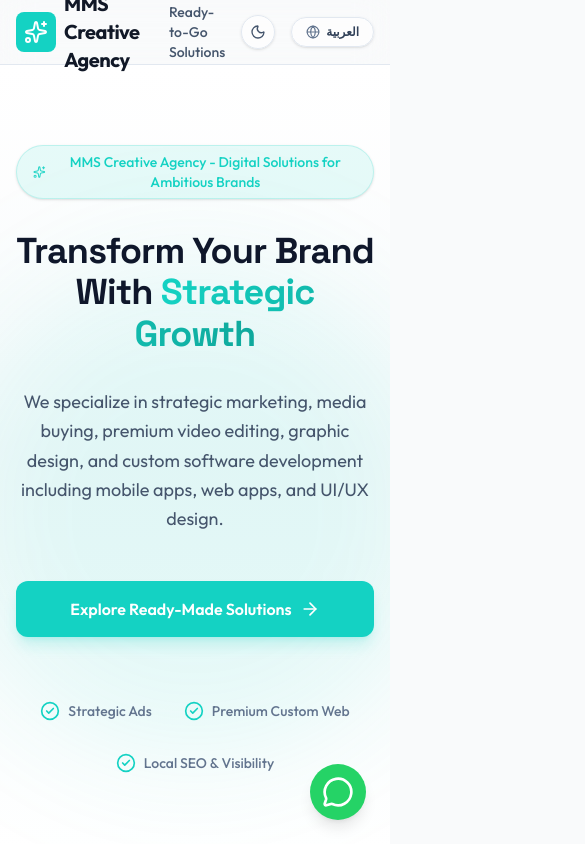
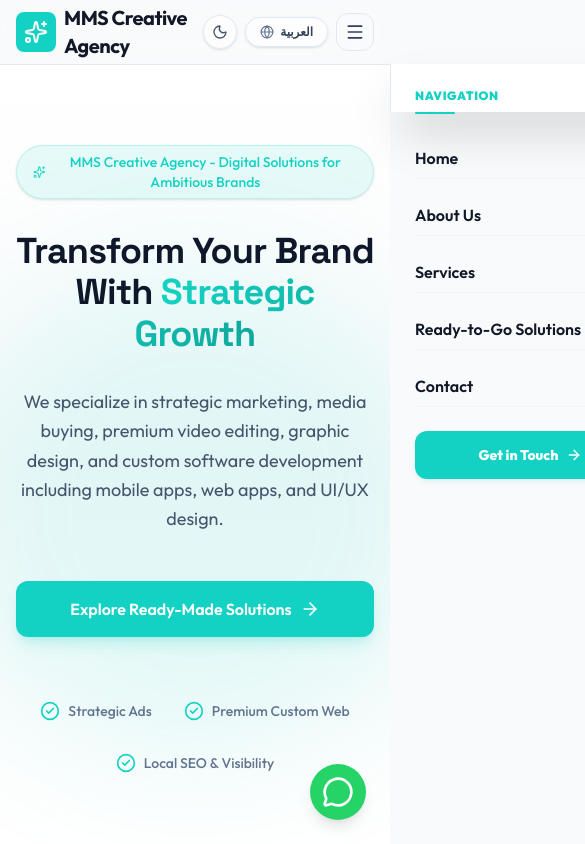
Before and after one commit to Muhammed9955/WebStudio, a Next.js app: page /en in a window 390 px wide. Shown: the top 844 px of the page, 585 px wide, since content can reach past the window. Built offline with nearby package versions, Linux system fonts and the light colour scheme.

Commit message:
Fix mobile view: add hamburger mobile menu for navbar, and optimize padding on mobile screens

```diff
--- a/src/app/[lang]/page.tsx
+++ b/src/app/[lang]/page.tsx
@@ -243,7 +243,7 @@
             </div>
           </div>
 
-          <div className="max-w-2xl mx-auto bg-white dark:bg-slate-900 border border-slate-200/50 dark:border-slate-800/80 rounded-3xl p-8 md:p-10 shadow-lg shadow-slate-100 dark:shadow-none">
+          <div className="max-w-2xl mx-auto bg-white dark:bg-slate-900 border border-slate-200/50 dark:border-slate-800/80 rounded-3xl p-6 md:p-10 shadow-lg shadow-slate-100 dark:shadow-none">
             <ContactForm
               lang={lang}
               labels={{
--- /dev/null
+++ b/src/components/MobileNavbarMenu.tsx
@@ -0,0 +1,122 @@
+"use client";
+
+import { useState, useEffect } from "react";
+import Link from "next/link";
+import { Menu, X, Sparkles, ArrowRight } from "lucide-react";
+
+interface MobileNavbarMenuProps {
+  lang: string;
+  labels: {
+    home: string;
+    about: string;
+    services: string;
+    templates: string;
+    contact: string;
+    getStarted: string;
+  };
+}
+
+export default function MobileNavbarMenu({ lang, labels }: MobileNavbarMenuProps) {
+  const [isOpen, setIsOpen] = useState(false);
+
+  // Prevent scroll when mobile menu is open
+  useEffect(() => {
+    if (isOpen) {
+      document.body.style.overflow = "hidden";
+    } else {
+      document.body.style.overflow = "";
+    }
+    return () => {
+      document.body.style.overflow = "";
+    };
+  }, [isOpen]);
+
+  const closeMenu = () => setIsOpen(false);
+
+  return (
+    <div className="md:hidden">
+      {/* Hamburger Button */}
+      <button
+        onClick={() => setIsOpen(!isOpen)}
+        className="p-2 rounded-xl border border-slate-200 dark:border-slate-800 hover:bg-slate-50 dark:hover:bg-slate-900 transition-colors text-slate-700 dark:text-slate-350 cursor-pointer"
+        aria-label="Toggle navigation menu"
+        aria-expanded={isOpen}
+      >
+        {isOpen ? <X size={20} /> : <Menu size={20} />}
+      </button>
+
+      {/* Backdrop overlay */}
+      {isOpen && (
+        <div
+          className="fixed inset-0 top-16 z-40 bg-slate-900/60 backdrop-blur-sm animate-fade-in"
+          onClick={closeMenu}
+        />
+      )}
+
+      {/* Drawer menu */}
+      <div
+        className={`fixed inset-y-0 right-0 ltr:right-0 rtl:left-0 rtl:right-auto top-16 z-50 w-full max-w-[280px] bg-white dark:bg-slate-950 border-s border-slate-200 dark:border-slate-800/80 p-6 flex flex-col justify-between shadow-2xl transition-transform duration-300 ease-out ${
+          isOpen ? "translate-x-0" : "ltr:translate-x-full rtl:-translate-x-full"
+        }`}
+      >
+        <div className="flex flex-col space-y-6">
+          <div className="flex flex-col space-y-2">
+            <span className="text-xs font-black text-brand uppercase tracking-wider">
+              {lang === "ar" ? "قائمة التنقل" : "Navigation"}
+            </span>
+            <div className="h-0.5 w-10 bg-brand rounded-full" />
+          </div>
+
+          <nav className="flex flex-col space-y-4">
+            <Link
+              href={`/${lang}`}
+              onClick={closeMenu}
+              className="text-base font-semibold text-slate-750 dark:text-slate-300 hover:text-brand dark:hover:text-brand transition-colors py-2 border-b border-slate-100 dark:border-slate-900"
+            >
+              {labels.home}
+            </Link>
+            <Link
+              href={`/${lang}#about`}
+              onClick={closeMenu}
+              className="text-base font-semibold text-slate-750 dark:text-slate-300 hover:text-brand dark:hover:text-brand transition-colors py-2 border-b border-slate-100 dark:border-slate-900"
+            >
+              {labels.about}
+            </Link>
+            <Link
+              href={`/${lang}#services`}
+              onClick={closeMenu}
+              className="text-base font-semibold text-slate-750 dark:text-slate-300 hover:text-brand dark:hover:text-brand transition-colors py-2 border-b border-slate-100 dark:border-slate-900"
+            >
+              {labels.services}
+            </Link>
+            <Link
+              href={`/${lang}/templates`}
+              onClick={closeMenu}
+              className="text-base font-semibold text-slate-750 dark:text-slate-300 hover:text-brand dark:hover:text-brand transition-colors py-2 border-b border-slate-100 dark:border-slate-900"
+            >
+              {labels.templates}
+            </Link>
+            <Link
+              href={`/${lang}#contact`}
+              onClick={closeMenu}
+              className="text-base font-semibold text-slate-750 dark:text-slate-300 hover:text-brand dark:hover:text-brand transition-colors py-2 border-b border-slate-100 dark:border-slate-900"
+            >
+              {labels.contact}
+            </Link>
+          </nav>
+        </div>
+
+        <div className="mt-auto pt-6">
+          <Link
+            href={`/${lang}#contact`}
+            onClick={closeMenu}
+            className="flex items-center justify-center gap-2 w-full py-3.5 px-4 rounded-xl bg-accent hover:opacity-90 text-white font-extrabold text-sm transition-all shadow-md shadow-brand/10 hover:shadow-brand/20 cursor-pointer"
+          >
+            <span>{labels.getStarted}</span>
+            <ArrowRight className={`h-4 w-4 transition-transform ${lang === "ar" ? "rotate-180" : ""}`} />
+          </Link>
+        </div>
+      </div>
+    </div>
+  );
+}
--- a/src/components/Navbar.tsx
+++ b/src/components/Navbar.tsx
@@ -3,9 +3,19 @@
 import { getDictionary, Locale } from "@/dictionaries";
 import LanguageSwitcher from "./LanguageSwitcher";
 import ThemeToggle from "./ThemeToggle";
+import MobileNavbarMenu from "./MobileNavbarMenu";
 
 export default async function Navbar({ lang }: { lang: string }) {
   const dict = await getDictionary(lang as Locale);
+
+  const labels = {
+    home: dict.navbar.home || (lang === "ar" ? "الرئيسية" : "Home"),
+    about: dict.navbar.about || (lang === "ar" ? "من نحن" : "About Us"),
+    services: dict.navbar.services || (lang === "ar" ? "خدماتنا" : "Services"),
+    templates: dict.navbar.templates,
+    contact: dict.navbar.contact || (lang === "ar" ? "اتصل بنا" : "Contact"),
+    getStarted: dict.navbar.getStarted,
+  };
 
   return (
     <nav className="sticky top-0 z-40 w-full backdrop-blur-lg bg-background/80 border-b border-slate-200 dark:border-slate-800">
@@ -18,21 +28,22 @@
             {dict.navbar.title}
           </span>
         </Link>
-        <div className="flex items-center gap-4 sm:gap-6">
-          <Link href={`/${lang}`} className="text-sm font-medium text-slate-600 hover:text-brand dark:text-slate-300 dark:hover:text-brand transition-colors hidden md:block">
-            {dict.navbar.home || "Home"}
+        <div className="flex items-center gap-2 sm:gap-4 md:gap-6">
+          {/* Desktop Nav Links */}
+          <Link href={`/${lang}`} className="text-sm font-semibold text-slate-600 hover:text-brand dark:text-slate-300 dark:hover:text-brand transition-colors hidden md:block">
+            {labels.home}
           </Link>
-          <Link href={`/${lang}#about`} className="text-sm font-medium text-slate-600 hover:text-brand dark:text-slate-300 dark:hover:text-brand transition-colors hidden md:block">
-            {dict.navbar.about || "About Us"}
+          <Link href={`/${lang}#about`} className="text-sm font-semibold text-slate-600 hover:text-brand dark:text-slate-300 dark:hover:text-brand transition-colors hidden md:block">
+            {labels.about}
           </Link>
-          <Link href={`/${lang}#services`} className="text-sm font-medium text-slate-600 hover:text-brand dark:text-slate-300 dark:hover:text-brand transition-colors hidden sm:block">
-            {dict.navbar.services || "Services"}
+          <Link href={`/${lang}#services`} className="text-sm font-semibold text-slate-600 hover:text-brand dark:text-slate-300 dark:hover:text-brand transition-colors hidden md:block">
+            {labels.services}
           </Link>
-          <Link href={`/${lang}/templates`} className="text-sm font-medium text-slate-600 hover:text-brand dark:text-slate-300 dark:hover:text-brand transition-colors">
-            {dict.navbar.templates}
+          <Link href={`/${lang}/templates`} className="text-sm font-semibold text-slate-600 hover:text-brand dark:text-slate-300 dark:hover:text-brand transition-colors hidden md:block">
+            {labels.templates}
           </Link>
-          <Link href={`/${lang}#contact`} className="text-sm font-medium text-slate-600 hover:text-brand dark:text-slate-300 dark:hover:text-brand transition-colors hidden sm:block">
-            {dict.navbar.contact || "Contact"}
+          <Link href={`/${lang}#contact`} className="text-sm font-semibold text-slate-600 hover:text-brand dark:text-slate-300 dark:hover:text-brand transition-colors hidden md:block">
+            {labels.contact}
           </Link>
 
           <ThemeToggle />
@@ -42,8 +53,11 @@
             href={`/${lang}#contact`}
             className="hidden lg:inline-flex px-4 py-2 text-sm font-medium text-white bg-accent hover:opacity-90 rounded-lg transition-colors"
           >
-            {dict.navbar.getStarted}
+            {labels.getStarted}
           </Link>
+
+          {/* Mobile Nav Toggle */}
+          <MobileNavbarMenu lang={lang} labels={labels} />
         </div>
       </div>
     </nav>
--- a/src/components/ProjectPlanner.tsx
+++ b/src/components/ProjectPlanner.tsx
@@ -59,7 +59,7 @@
   };
 
   return (
-    <div className="bg-white dark:bg-slate-900 border border-slate-200/50 dark:border-slate-800/80 rounded-3xl p-8 shadow-xl">
+    <div className="bg-white dark:bg-slate-900 border border-slate-200/50 dark:border-slate-800/80 rounded-3xl p-6 sm:p-8 shadow-xl">
       <div className="text-center mb-8">
         <h3 className="text-2xl font-bold text-slate-900 dark:text-white mb-2">
           {labels.title}
```
